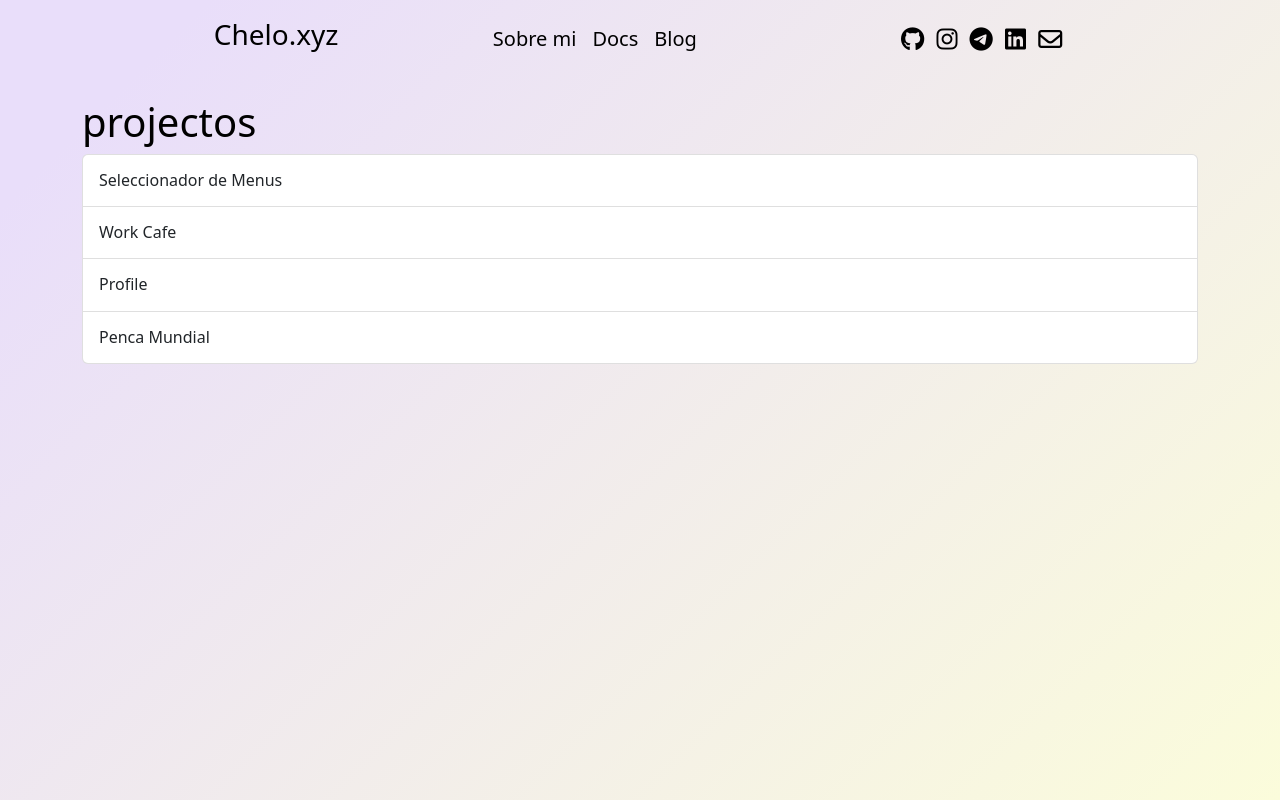
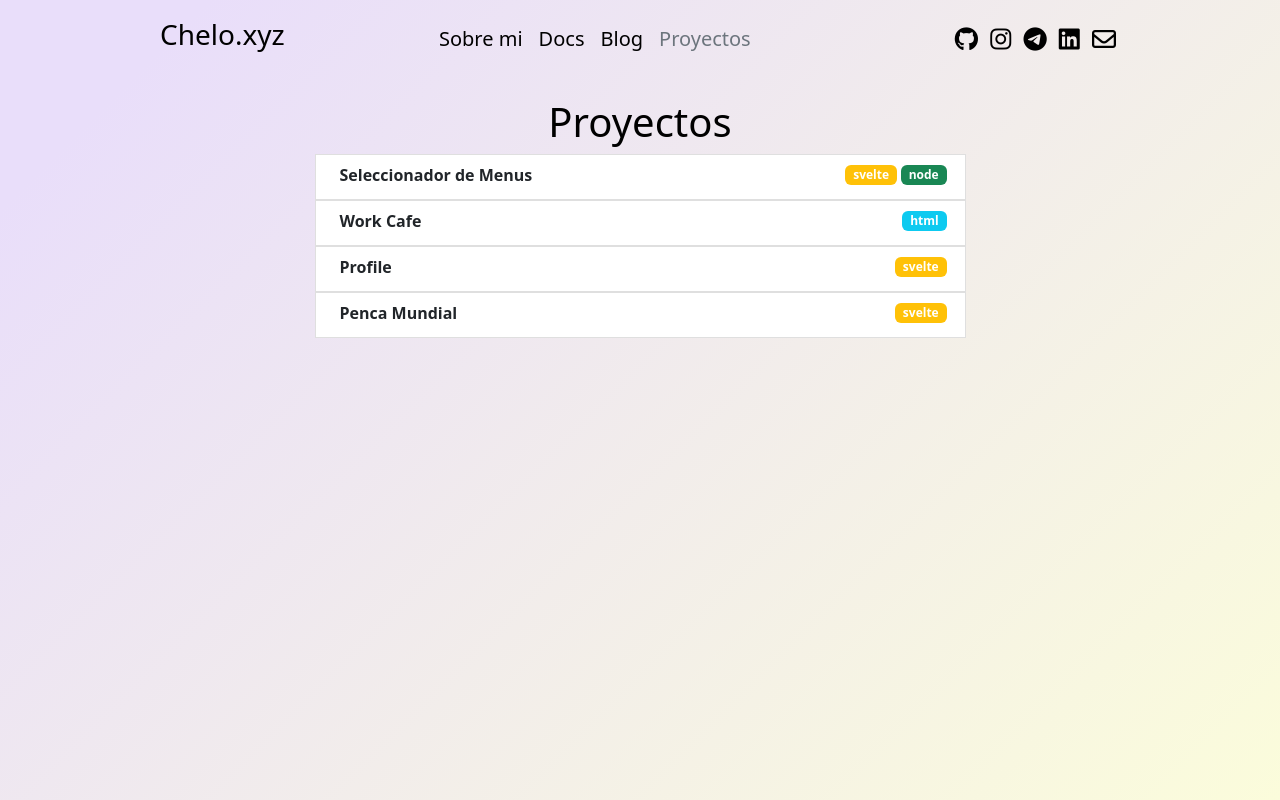
Before and after one commit to chelo91/chelo-xyz, a SvelteKit app: page /projects in a window 1280 px wide. Built offline with nearby package versions, Linux system fonts and the light colour scheme.

Commit message:
Se agrego Projects y mejoro la vista en docs

```diff
--- a/src/routes/+layout.svelte
+++ b/src/routes/+layout.svelte
@@ -5,6 +5,7 @@
     { name: "Sobre mi", url: "/" },
     { name: "Docs", url: "/docs" },
     { name: "Blog", url: "/posts" },
+    { name: "Proyectos", url: "/projects" },
   ];
 
   $: currentPage = $page.url.pathname;
@@ -67,6 +68,11 @@
     </div>
   </header>
   <section>
+    {#each menus as { url, name }}
+      {#if url !== "/" ? currentPage.match(url) : url === currentPage}
+        <h1>{name}</h1>
+      {/if}
+    {/each}
     <slot />
   </section>
 </div>
@@ -88,4 +94,7 @@
   .nav-link {
     font-size: 20px;
   }
+  h1 {
+    text-align: center;
+  }
 </style>
--- a/src/routes/docs/[slug]/+page.svelte
+++ b/src/routes/docs/[slug]/+page.svelte
@@ -1,9 +1,17 @@
 <script>
-    export let data;
-  </script>
+  export let data;
+</script>
 
-  <article>
-    <h1>{ data.title }</h1>
-    <p>Fecha: {data.date}</p>
+<article>
+  <h1>{data.title}</h1>
+  <p>Fecha: {data.date}</p>
+  <div class="list-group-item">
     <svelte:component this={data.content} />
-  </article>
+  </div>
+</article>
+
+<style>
+  div {
+    background: rgba(255, 255, 255, 0.4);
+  }
+</style>
--- a/src/routes/projects/+page.svelte
+++ b/src/routes/projects/+page.svelte
@@ -10,7 +10,7 @@
       title: "Work Cafe",
       description: "",
       url: "https://cafe.chelo.xyz/",
-      tags: ["html", "css"],
+      tags: ["html"],
     },
     {
       title: "Profile",
@@ -23,27 +23,69 @@
       description: "",
       url: "https://svelte-mundial.vercel.app/",
       tags: ["svelte"],
-    }
+    },
   ];
+  const tags = [
+    {
+      tag: "svelte",
+      class: "bg-warning",
+    },
+    {
+      tag: "node",
+      class: "bg-success",
+    },
+    {
+      tag: "html",
+      class: "bg-info",
+    },
+  ];
+
+  const inventario = [
+    { nombre: "manzanas", cantidad: 2 },
+    { nombre: "bananas", cantidad: 0 },
+    { nombre: "cerezas", cantidad: 5 },
+  ];
+
+  const resultado = tags.find((tag) => tag.tag === tag);
+
+  console.log(resultado); // { nombre: 'cerezas', cantidad: 5 }
 </script>
 
-<h1>projectos</h1>
-<div class="list-group w-auto">
-  {#each projects as project}
-    <a
-      href="{project.url}"
-      class="list-group-item list-group-item-action d-flex gap-3 py-3"
-      aria-current="true"
-      target="_blank"
-    >
-      <div class="d-flex gap-2 w-100 justify-content-between">
-        <div>
-          <h6 class="mb-0">{project.title}</h6>
-          <p class="mb-0 opacity-75">
-            {project.description}
-          </p>
-        </div>
-      </div>
-    </a>
-  {/each}
+<div class="center">
+  <ol class="list-group list-group-numbered col-12 col-md-10 col-lg-7">
+    {#each projects as project}
+      <!-- svelte-ignore security-anchor-rel-noreferrer -->
+      <a href={project.url} aria-current="true" target="_blank">
+        <li
+          class="list-group-item d-flex align-items-start"
+        >
+          <div class="ms-2 me-auto">
+            <div class="fw-bold">{project.title}</div>
+            <p class="mb-1">{project.description}</p>
+          </div>
+          {#each project.tags as tag}
+            <span
+              class="badge {tags.find((tagColor) => tagColor.tag === tag)
+                ?.class}">{tag}</span
+            >
+          {/each}
+        </li>
+      </a>
+    {/each}
+  </ol>
 </div>
+
+<style>
+  .center {
+    text-align: -webkit-center;
+  }
+  a {
+    text-decoration: none;
+  }
+  span {
+    margin: 2px;
+  }
+  p{
+    text-align-last: left;
+  }
+</style>
```
Also changed, not shown: src/routes/docs/+layout.svelte (+6 -1 lines), src/routes/docs/+page.svelte (+0 -17 lines).
